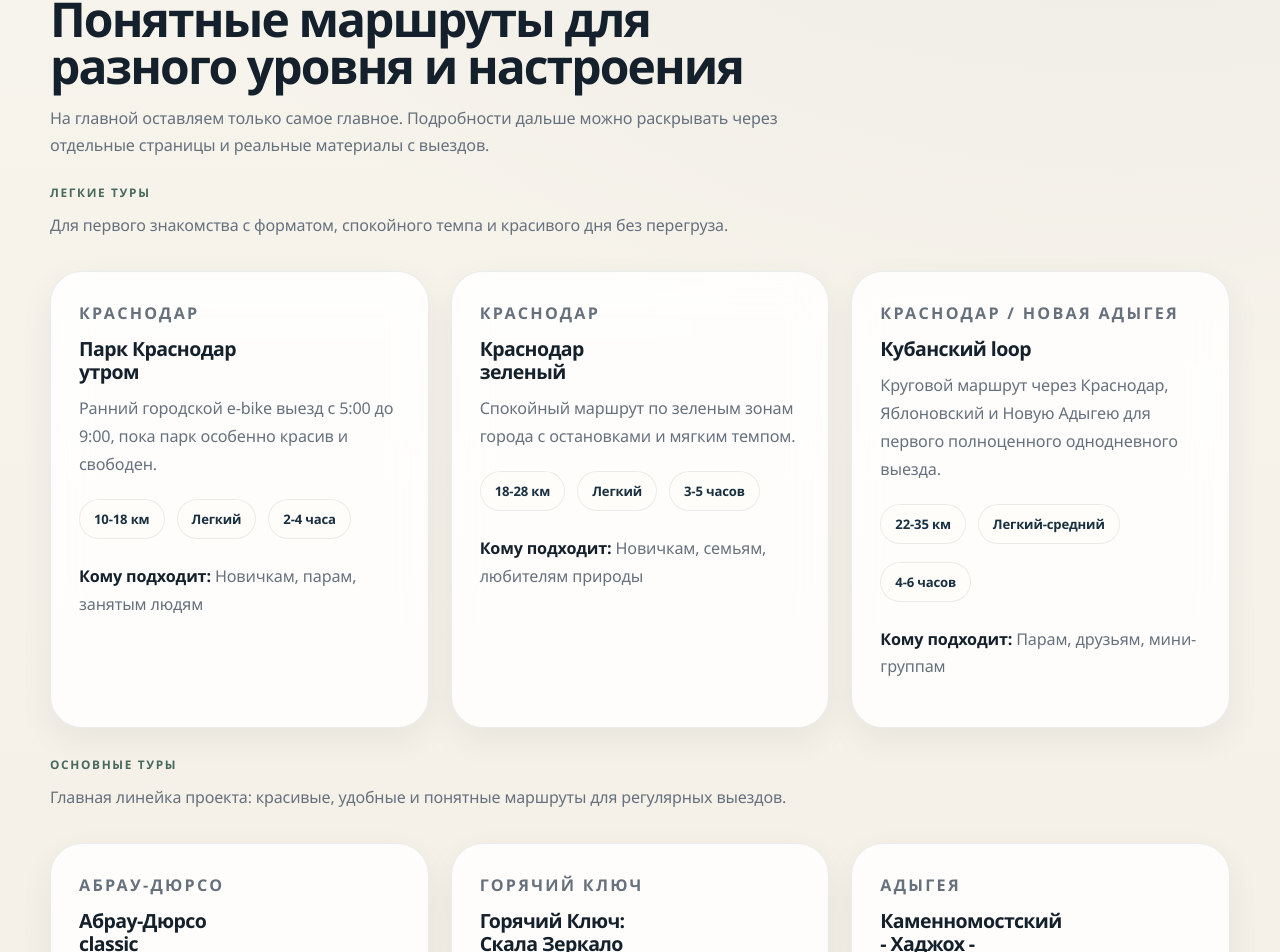
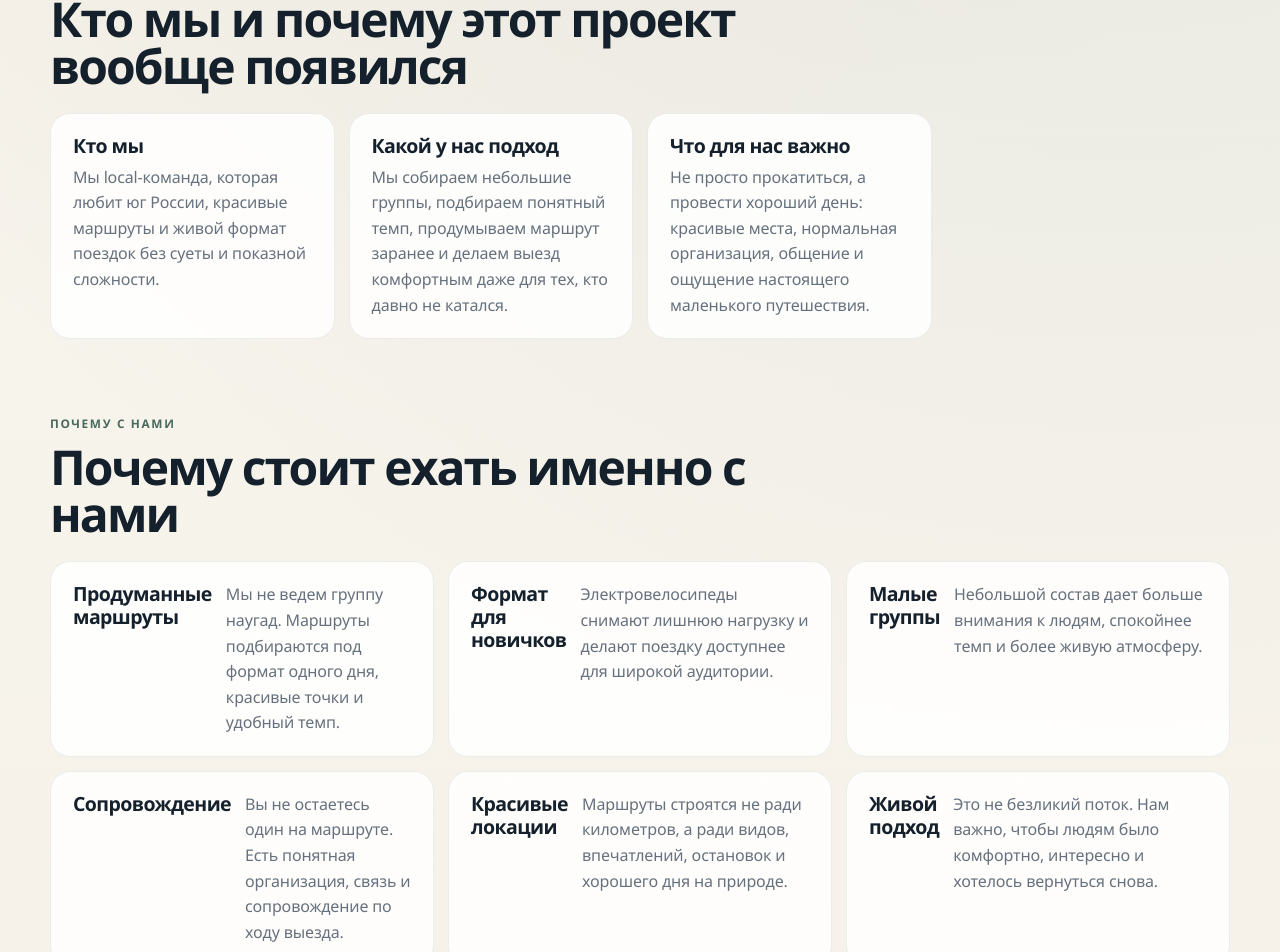
Before and after one commit to vorvvs-sketch/veloturyug-site, a Next.js app: page / in a window 1280 px wide. Shown: the part 2092-3044 px from the top of the page. Built offline with nearby package versions, Linux system fonts and the light colour scheme.

Commit message:
Add about us section and MAX link CTA

```diff
--- a/app/page.js
+++ b/app/page.js
@@ -205,6 +205,57 @@ const usefulLinks = [
   }
 ];
 
+const aboutCards = [
+  {
+    title: "Кто мы",
+    text:
+      "Мы local-команда, которая любит юг России, красивые маршруты и живой формат поездок без суеты и показной сложности."
+  },
+  {
+    title: "Какой у нас подход",
+    text:
+      "Мы собираем небольшие группы, подбираем понятный темп, продумываем маршрут заранее и делаем выезд комфортным даже для тех, кто давно не катался."
+  },
+  {
+    title: "Что для нас важно",
+    text:
+      "Не просто прокатиться, а провести хороший день: красивые места, нормальная организация, общение и ощущение настоящего маленького путешествия."
+  }
+];
+
+const whyUs = [
+  {
+    title: "Продуманные маршруты",
+    text:
+      "Мы не ведем группу наугад. Маршруты подбираются под формат одного дня, красивые точки и удобный темп."
+  },
+  {
+    title: "Формат для новичков",
+    text:
+      "Электровелосипеды снимают лишнюю нагрузку и делают поездку доступнее для широкой аудитории."
+  },
+  {
+    title: "Малые группы",
+    text:
+      "Небольшой состав дает больше внимания к людям, спокойнее темп и более живую атмосферу."
+  },
+  {
+    title: "Сопровождение",
+    text:
+      "Вы не остаетесь один на маршруте. Есть понятная организация, связь и сопровождение по ходу выезда."
+  },
+  {
+    title: "Красивые локации",
+    text:
+      "Маршруты строятся не ради километров, а ради видов, впечатлений, остановок и хорошего дня на природе."
+  },
+  {
+    title: "Живой подход",
+    text:
+      "Это не безликий поток. Нам важно, чтобы людям было комфортно, интересно и хотелось вернуться снова."
+  }
+];
+
 export default function HomePage() {
   return (
     <main className="page-shell">
@@ -291,6 +342,36 @@ export default function HomePage() {
           {keyPoints.map((item) => (
             <article className="lifestyle-card" key={item.title}>
               <p className="eyebrow">Почему это удобно</p>
+              <h3>{item.title}</h3>
+              <p>{item.text}</p>
+            </article>
+          ))}
+        </div>
+      </section>
+
+      <section className="section">
+        <div className="section__heading">
+          <p className="eyebrow">О нас</p>
+          <h2>Кто мы и почему этот проект вообще появился</h2>
+        </div>
+        <div className="audience-grid">
+          {aboutCards.map((item) => (
+            <article className="audience-card" key={item.title}>
+              <h3>{item.title}</h3>
+              <p>{item.text}</p>
+            </article>
+          ))}
+        </div>
+      </section>
+
+      <section className="section">
+        <div className="section__heading">
+          <p className="eyebrow">Почему с нами</p>
+          <h2>Почему стоит ехать именно с нами</h2>
+        </div>
+        <div className="why-grid">
+          {whyUs.map((item) => (
+            <article className="why-card" key={item.title}>
               <h3>{item.title}</h3>
               <p>{item.text}</p>
             </article>
```
